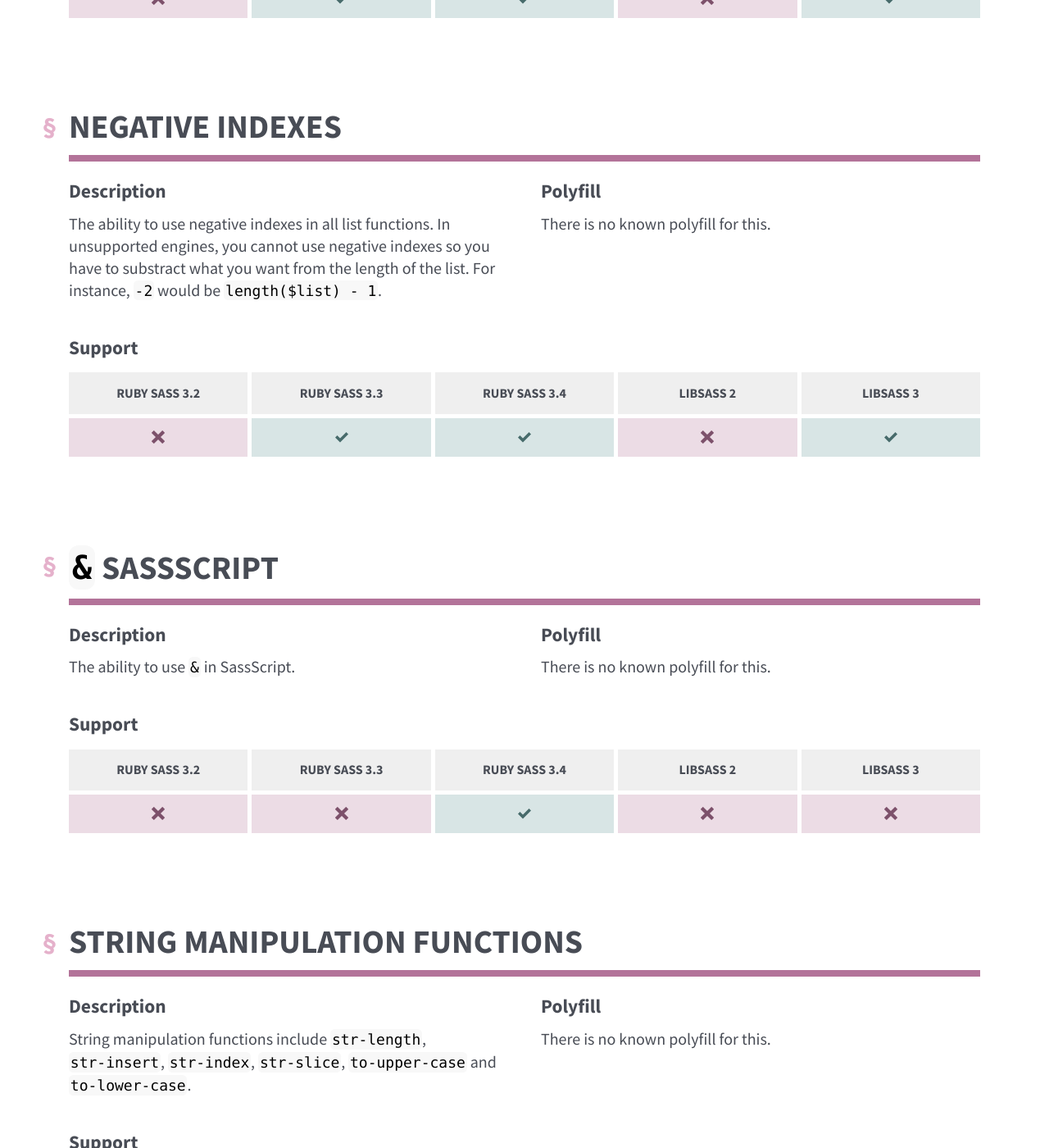
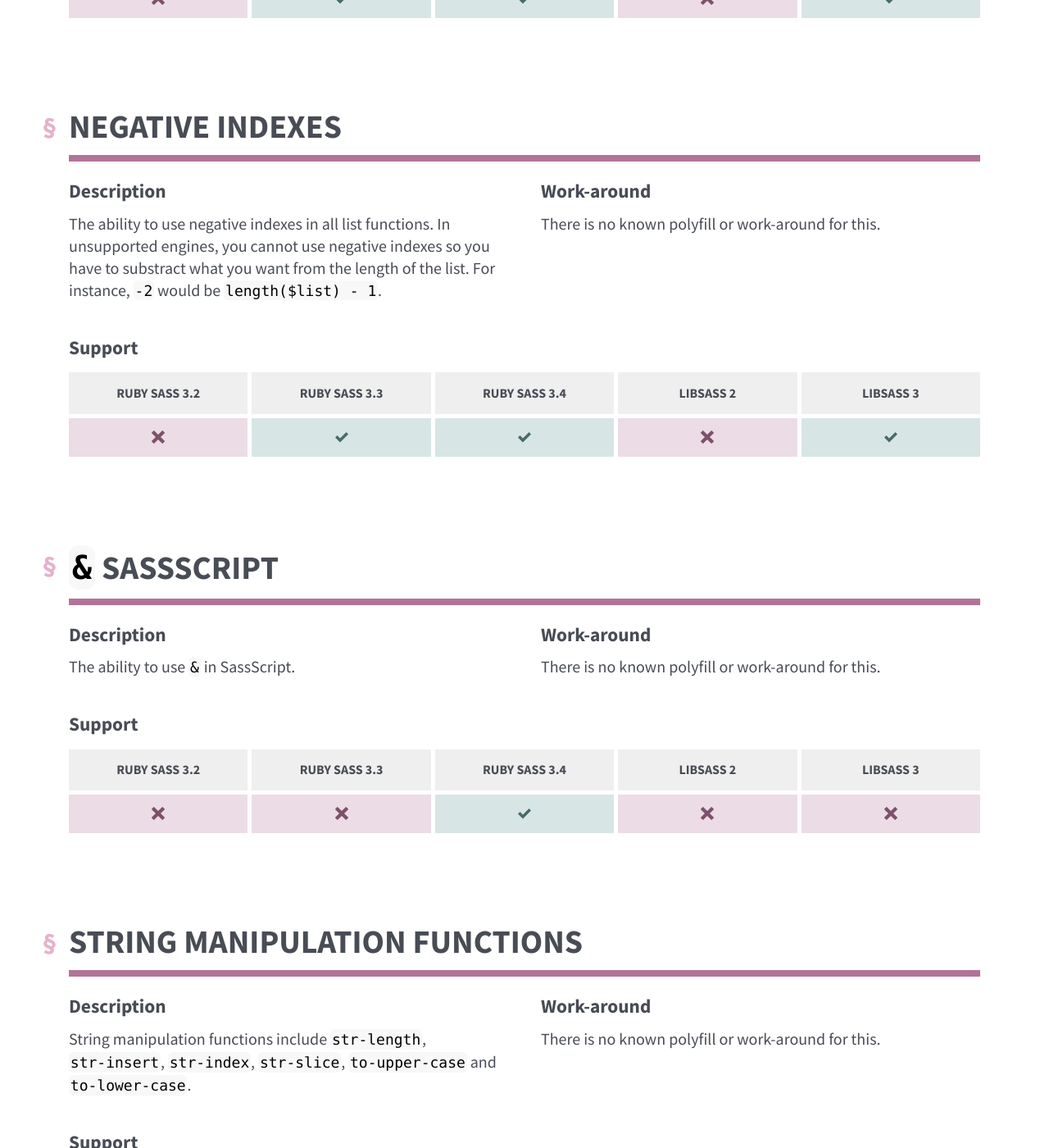
Before and after one commit to KittyGiraudel/sass-compatibility, a Jekyll site: the page built from index.html, in a window 1280 px wide and 1400 px high, scrolled down 4359 px. Shown: the whole window at 82% size. Built offline with Jekyll 4.4.1, drawn with Linux system fonts in a browser that asks for light colours; some of the changed text lies outside the part shown.

Commit message:
Renamed Polyfill in Work-around

```diff
--- a/_includes/features.html
+++ b/_includes/features.html
@@ -8,11 +8,11 @@
     {{ feature.description|markdownify }}
     </div>
     <div class="feature__polyfill">
-        <h3 class="feature__heading">Polyfill</h3>
+        <h3 class="feature__heading">Work-around</h3>
     {% if feature.polyfill %}
         {{ feature.polyfill|markdownify }}
     {% else %}
-        There is no known polyfill for this.
+        There is no known polyfill or work-around for this.
     {% endif %}
     </div>
     </div>
```
